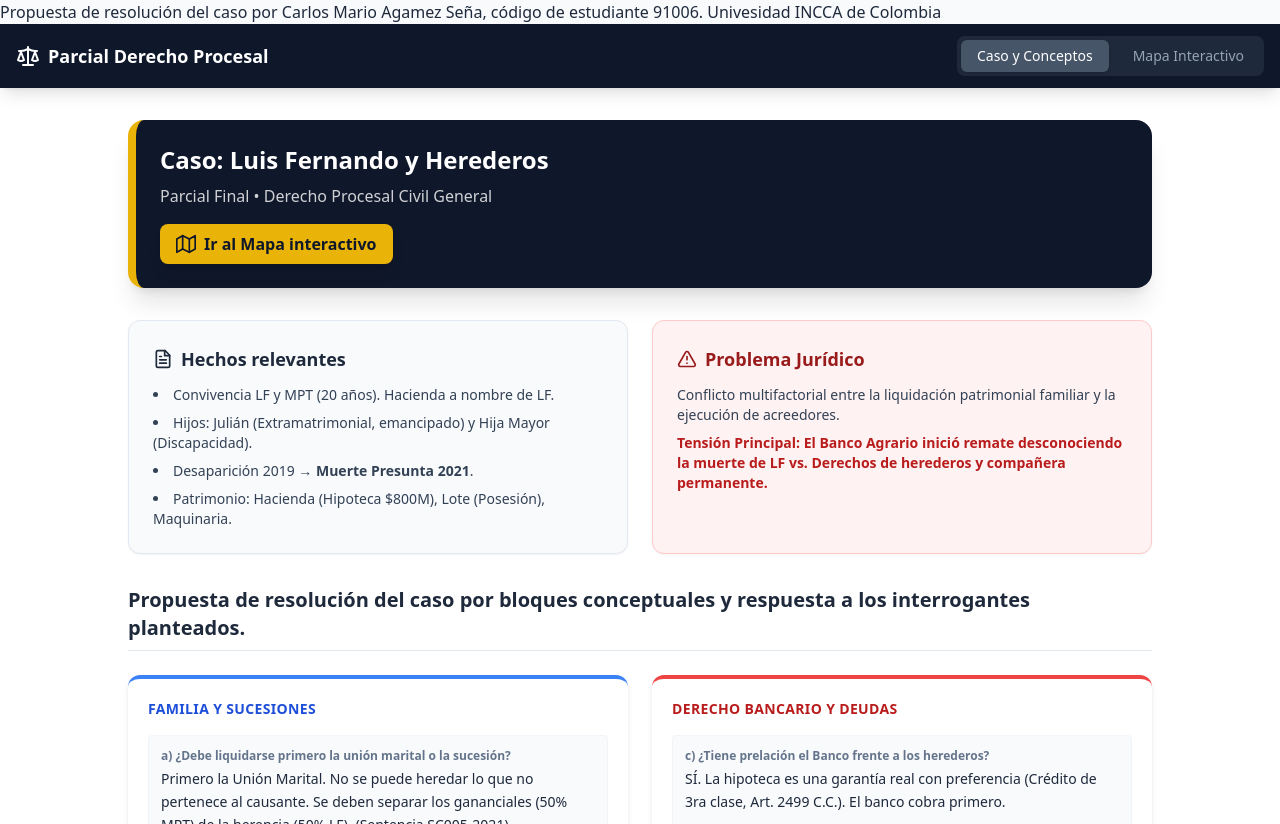
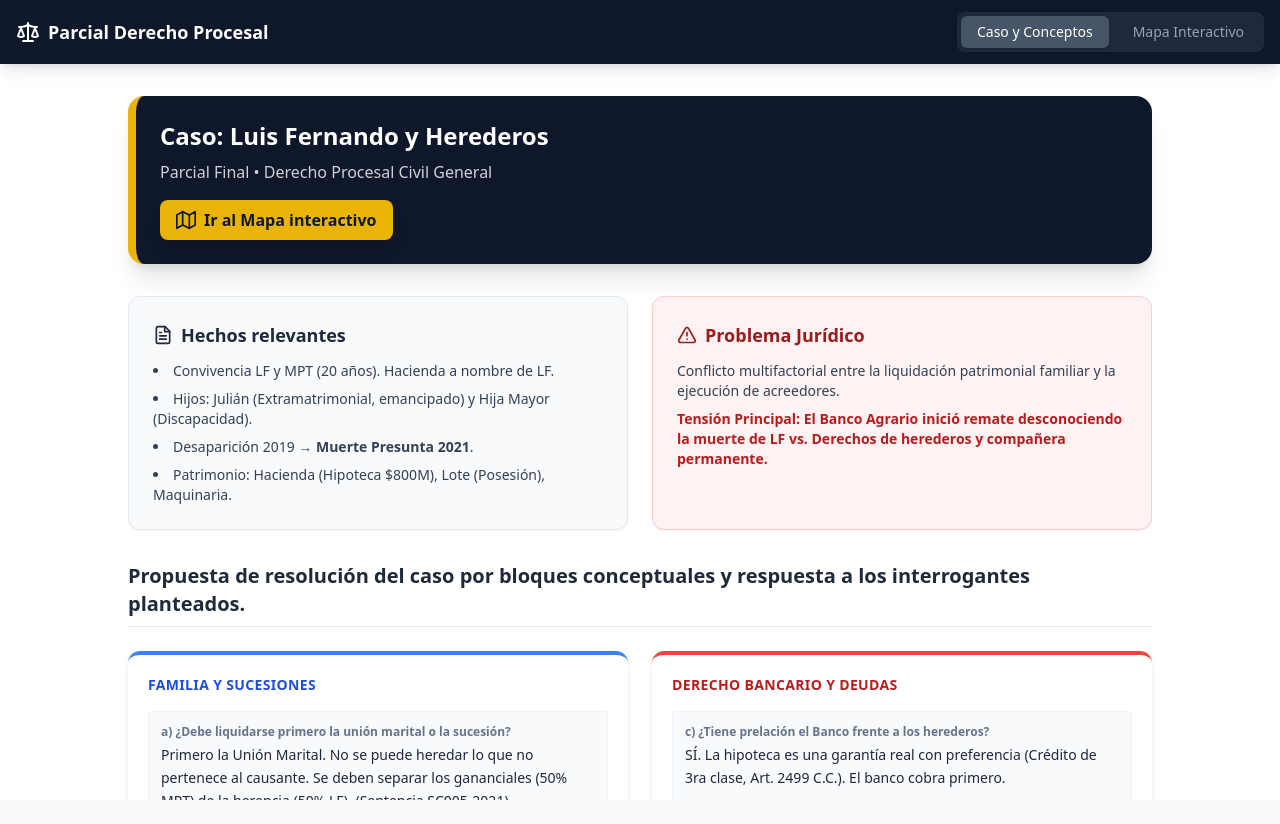
Before and after one commit to darksideofcmas/casosprocesalcivilgeneral, a plain HTML site: page index.html in a window 1280 px wide. After the commit the page ends 800 px from the top, so only its background shows below. Drawn offline with nearby package versions, Linux system fonts and the light colour scheme.

Commit message:
Update title in index.html for clarity

```diff
--- a/index.html
+++ b/index.html
@@ -3,8 +3,8 @@
 <head>
     <meta charset="UTF-8">
     <meta name="viewport" content="width=device-width, initial-scale=1.0">
-    <title>Parcial Final: Caso Luis Fernando y Herederos</title>
-    <h2>Propuesta de resolución del caso por Carlos Mario Agamez Seña, código de estudiante 91006. Univesidad INCCA de Colombia</h2>
+    <title>Parcial Final: Caso Luis Fernando y Herederos: Propuesta de resolución del caso por Carlos Mario Agamez Seña, código de estudiante 91006. Univesidad INCCA de Colombia</title>
+
 
     <!-- React y ReactDOM -->
     <script crossorigin src="https://unpkg.com/react@18/umd/react.production.min.js"></script>
```
